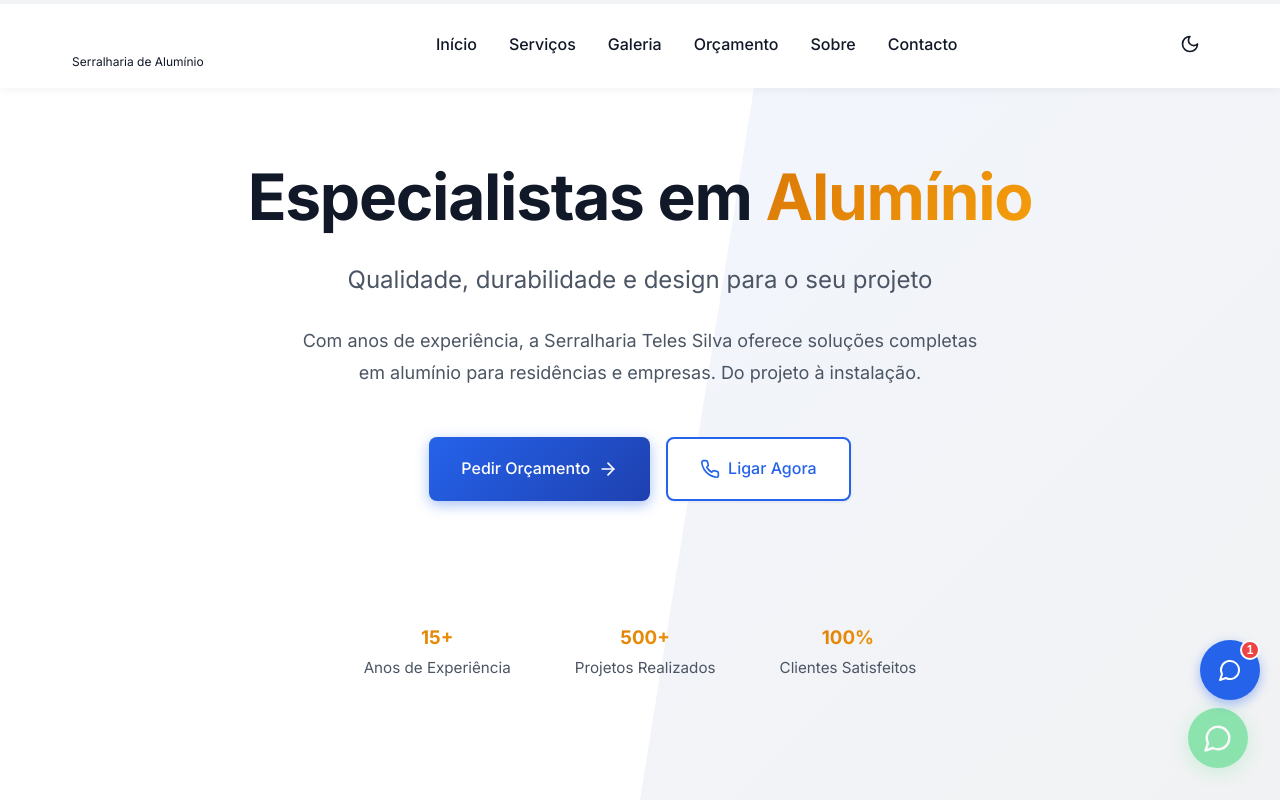
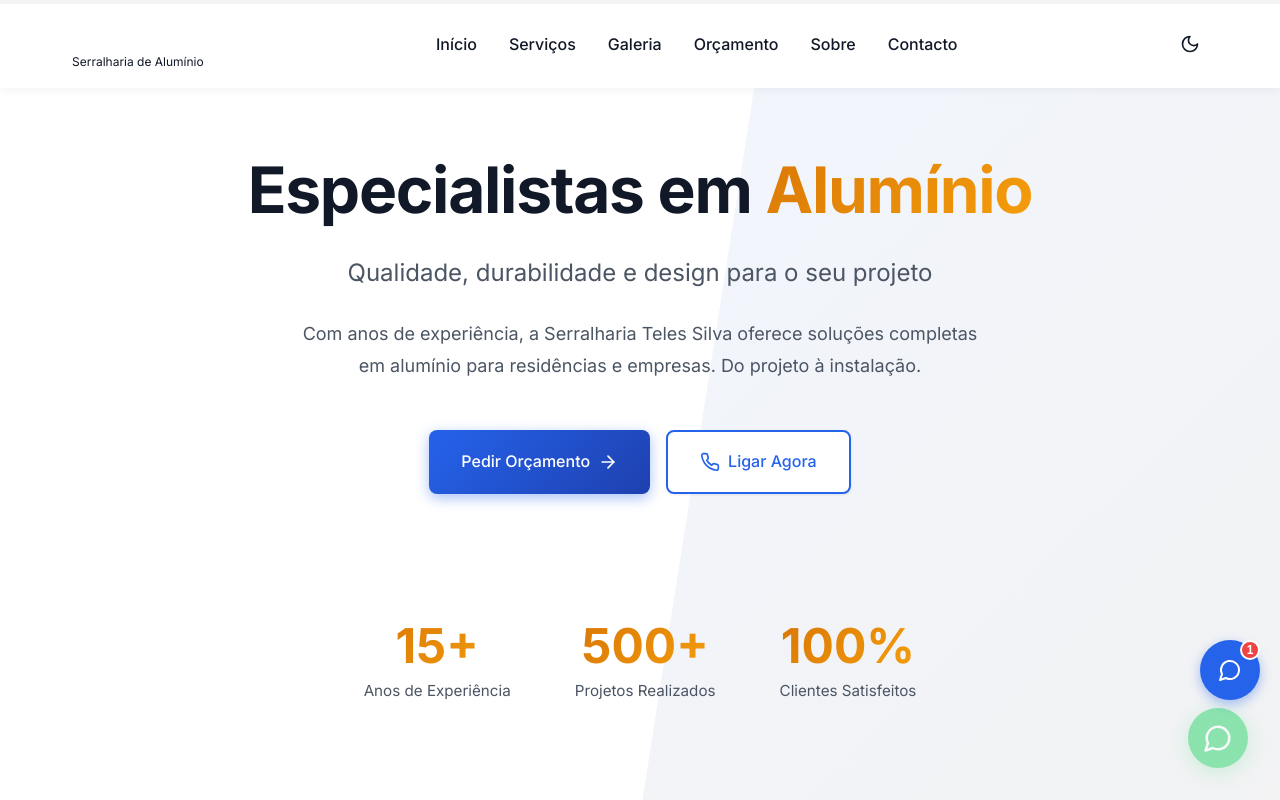
Before and after one commit to DiogoCosta5667/Serralharia, a React (Vite) app: page / in a window 1280 px wide. Shown: the top 800 px of the page. Built offline with nearby package versions, Linux system fonts and the light colour scheme.

Commit message:
Corrigir erro de sintaxe no Hero.css

```diff
--- a/src/components/Hero.css
+++ b/src/components/Hero.css
@@ -134,13 +134,13 @@
 }
 
 .stat h3 {
+  font-size: 3rem;
+  font-weight: 700;
+  margin-bottom: 0.5rem;
   background: var(--gradient-gold);
   -webkit-background-clip: text;
   -webkit-text-fill-color: transparent;
-  background-clip: text
-  font-weight: 700;
-  margin-bottom: 0.5rem;
-  color: var(--primary);
+  background-clip: text;
   line-height: 1;
 }
 
```
